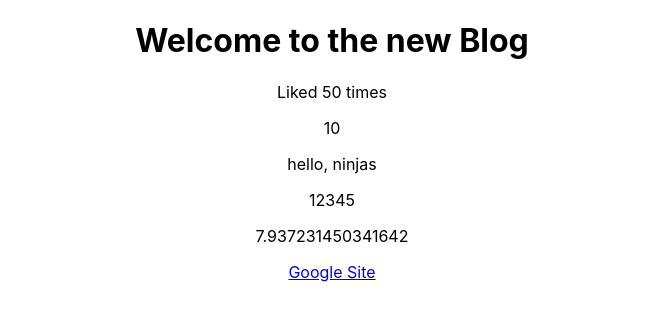
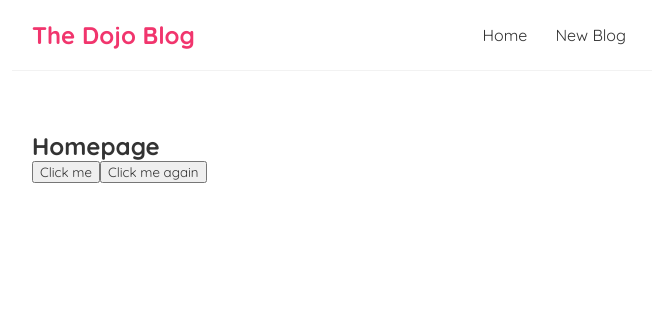
Before and after one commit to Jaslen1/App_Dev_Lessons, a React (Create React App) app in the folder dojo-blog/: page / in a window 1280 px wide. Shown: the top 320 px of the page, without its empty margins (308-964 px from the left). Built offline with nearby package versions, Linux system fonts and the light colour scheme.

Commit message:
lesson 2

```diff
--- a/dojo-blog/src/App.js
+++ b/dojo-blog/src/App.js
@@ -1,27 +1,15 @@
-import './App.css';
+import Navbar from './navbar';
+import Home from './Home';
 
 function App() {
-  const title = 'Welcome to the new Blog';
-  const likes = 50;
-  //const person = { name: 'yoshi',age: 30 };
-  const link= "http://www.google.com";
-
   return (
-    <div className= "App">
+<div className="App">
+      <Navbar />
       <div className= "content">
-        <h1>{ title }</h1>
-        <p>Liked { likes } times</p>
-
-        {/* <p>{ person }</p> */}
-
-        <p>{ 10 }</p>
-        <p>{ "hello, ninjas"}</p>
-        <p>{ [1,2,3,4,5] }</p>
-        <p>{ Math.random() * 10 }</p>
-
-        <a href={link}>Google Site</a>
-       </div>
+        <Home />
       </div>
+    </div>
   );
 }
+
 export default App;
--- /dev/null
+++ b/dojo-blog/src/Home.js
@@ -0,0 +1,20 @@
+const Home = () => {
+
+  const handleClick = () => {
+    console.log('hello,ninjas')
+  }
+
+  const handleClickAgain = (name) => {
+    console.log('hello' + name);
+  }
+
+    return (
+      <div className="home">
+        <h2>Homepage</h2>
+        <button onClick= {handleClick}>Click me</button>
+        <button onClick={()=>handleClickAgain('mario')}>Click me again</button>
+      </div>
+    );
+}
+
+export default Home;
--- a/dojo-blog/src/index.css
+++ b/dojo-blog/src/index.css
@@ -1,13 +1,50 @@
-body {
+@import url('https://fonts.googleapis.com/css2?family=Quicksand:wght@300..700&display=swap');
+
+/* base styles */
+* {
   margin: 0;
-  font-family: -apple-system, BlinkMacSystemFont, 'Segoe UI', 'Roboto', 'Oxygen',
-    'Ubuntu', 'Cantarell', 'Fira Sans', 'Droid Sans', 'Helvetica Neue',
-    sans-serif;
-  -webkit-font-smoothing: antialiased;
-  -moz-osx-font-smoothing: grayscale;
+  font-family: "Quicksand";
+  color: #333;
+}
+.navbar {
+  padding: 20px;
+  display: flex;
+  align-items: center;
+  max-width: 600px;
+  margin: 0 auto;
+  border-bottom: 1px solid #f2f2f2;
+}
+.navbar h1 {
+  color: #f1356d;
+}
+.navbar .links {
+  margin-left: auto;
+}
+.navbar a {
+  margin-left: 16px;
+  text-decoration: none;
+  padding: 6px;
+}
+.navbar a:hover {
+  color: #f1356d;
+}
+.content {
+  max-width: 600px;
+  margin: 40px auto;
+  padding: 20px;
 }
 
-code {
-  font-family: source-code-pro, Menlo, Monaco, Consolas, 'Courier New',
-    monospace;
+/* blog previews / list */
+.blog-preview {
+  padding: 10px 16px;
+  margin: 20px 0;
+  border-bottom: 1px solid #fafafa;
 }
+.blog-preview:hover {
+  box-shadow: 1px 3px 5px rgba(0,0,0,0.1);
+}
+.blog-preview h2 {
+  font-size: 20px;
+  color: #f1356d;
+  margin-bottom: 8px;
+}
--- /dev/null
+++ b/dojo-blog/src/navbar.js
@@ -0,0 +1,13 @@
+const Navbar = () => {
+    return (
+        <nav className="navbar">
+        <h1>The Dojo Blog</h1>
+        <div className="links">
+            <a href= "/">Home</a>
+            <a href= "/create">New Blog</a>
+        </div>
+       </nav>
+    );
+}
+
+export default Navbar;
```
